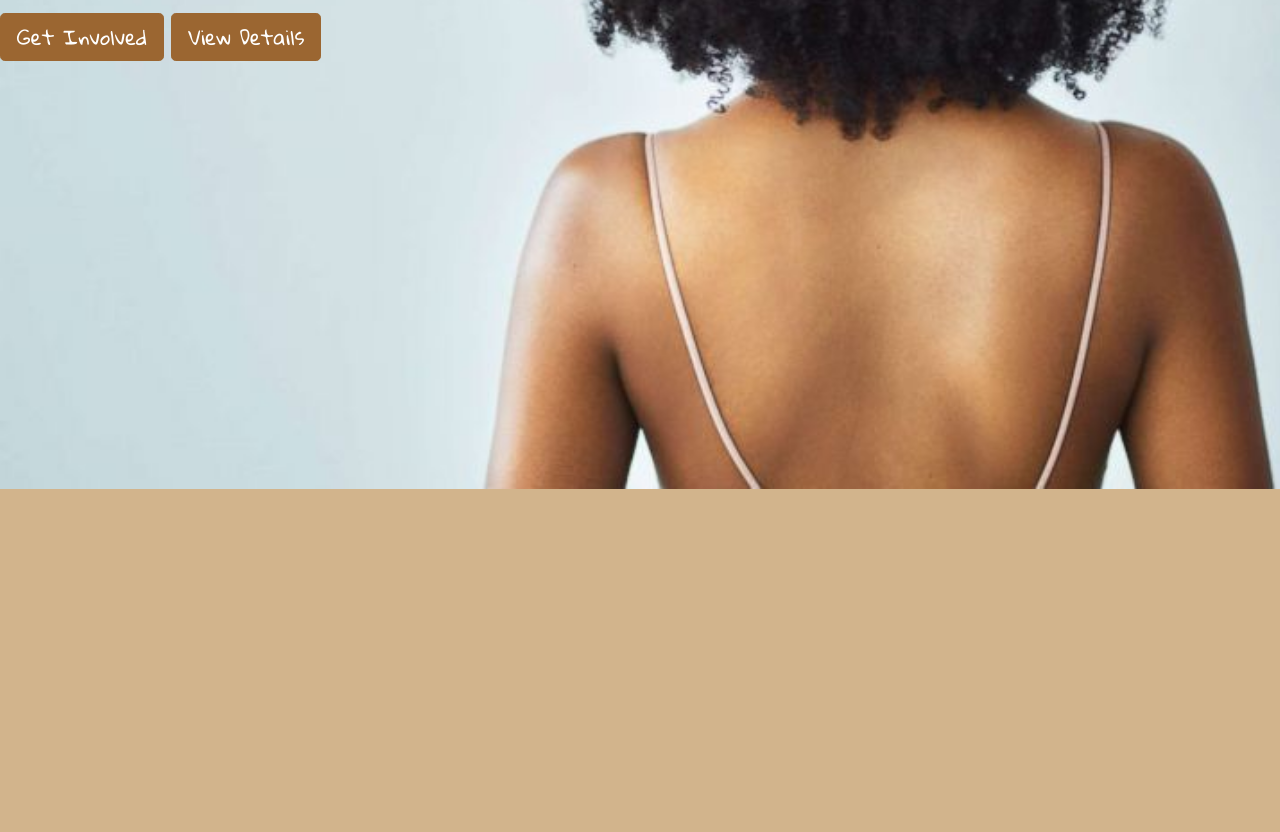
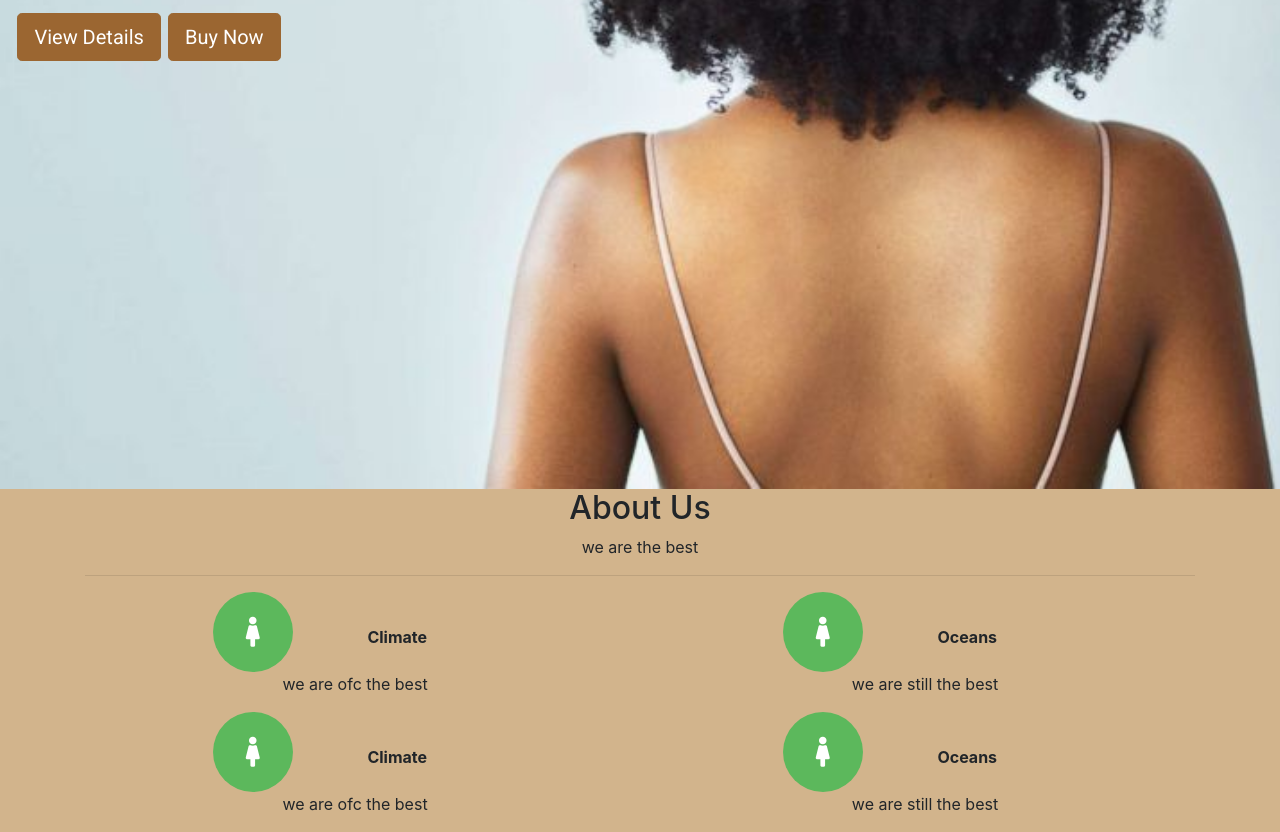
Before and after one commit to kathrynphilbert/Project-One, a plain HTML site: page Index.html in a window 1280 px wide. Shown: the part 567-1399 px from the top of the page. Before the commit the page ends 1056 px from the top, so only its background shows below. Drawn offline with nearby package versions, Linux system fonts and the light colour scheme.

Commit message:
new about us section

```diff
--- a/Index.html
+++ b/Index.html
@@ -5,8 +5,8 @@
     <title>Boilerplate Snippet</title>
     <link rel="stylesheet" href="https://stackpath.bootstrapcdn.com/bootstrap/4.3.1/css/bootstrap.min.css" integrity="sha384-ggOyR0iXCbMQv3Xipma34MD+dH/1fQ784/j6cY/iJTQUOhcWr7x9JvoRxT2MZw1T" crossorigin="anonymous">
     <link rel="stylesheet" type="text/css" href="style.css">
-<link href="https://fonts.googleapis.com/css?family=Gloria+Hallelujah" rel="stylesheet">
-
+<link href="https://fonts.googleapis.com/css?family=Comfortaa|Gloria+Hallelujah|Roboto" rel="stylesheet">
+<link rel="stylesheet" href="https://use.fontawesome.com/releases/v5.7.2/css/all.css" integrity="sha384-fnmOCqbTlWIlj8LyTjo7mOUStjsKC4pOpQbqyi7RrhN7udi9RwhKkMHpvLbHG9Sr" crossorigin="anonymous">
 </head>
 <body>
     <!-- nav bar----------------------------------- -->
@@ -22,25 +22,62 @@
                     <a class="nav-item nav-link" href="#">Team</a>
                     <a class="nav-item nav-link" href="#" tabindex="-1" aria-disabled="true">Products</a>
                     <a class="nav-item nav-link" href="#">For Kids</a>
-                    <a class="nav-item nav-link" href="#">For Older Hair</a>
+                    <a class="nav-item nav-link" href="#">For Silver Hair</a>
                     <a class="nav-item nav-link" href="#">Tips</a>
                 </div>
             </div>
         </nav>
     <!-- end of nav bar----------------------------------- -->
 
-    <!-- begin Header ssection---------------------------- -->
+
+
+    <!-- end Header section---------------------------- -->
+    <begin About Us section></begin>
     <header class= "d-flex align-items-center">
         <div>
             <h1>Hair Kare by K</h1>
             <p> Treat Your Hair Kindly</p>
-            <button class="btn btn-lg btn-primary">Get Involved</button>
             <button class="btn btn-lg btn-success">View Details</button>
+            <button class="btn btn-lg btn-primary">Buy Now</button>
+
         </div>
         </header>
+        <!-- beginning of the About us section -------------------- -->
+    <section class="aboutus container">
+        <h2>About Us</h2>
+        <p>we are the best</p>
+        <hr>
+        <!-- beginning of the grid section -->
+        <!-- first row ----------------- -->
+         <div class="row">
+            <div class="col-md-6">
+                <i class="fas fa-female"></i>
+                <span><strong>Climate</strong></span>
+                <p>we are ofc the best</p>
+            </div>
+        <div class="col-md-6">
+            <i class="fas fa-female"></i>
+            <span><strong>Oceans</strong></span>
+            <p> we are still the best</p>
+        </div>
+      </div>
+      <!-- second row ----------------- -->
+         <div class="row">
+            <div class="col-md-6">
+                <i class="fas fa-female"></i>
+                <span><strong>Climate</strong></span>
+                <p>we are ofc the best</p>
+            </div>
+        <div class="col-md-6">
+            <i class="fas fa-female"></i>
+            <span><strong>Oceans</strong></span>
+            <p> we are still the best</p>
+        </div>
+      </div>
+    </section>
+    <!-- end of About Us section----------------------------------- -->
     <script src="https://code.jquery.com/jquery-3.3.1.slim.min.js" integrity="sha384-q8i/X+965DzO0rT7abK41JStQIAqVgRVzpbzo5smXKp4YfRvH+8abtTE1Pi6jizo" crossorigin="anonymous"></script>
     <script src="https://cdnjs.cloudflare.com/ajax/libs/popper.js/1.14.7/umd/popper.min.js" integrity="sha384-UO2eT0CpHqdSJQ6hJty5KVphtPhzWj9WO1clHTMGa3JDZwrnQq4sF86dIHNDz0W1" crossorigin="anonymous"></script>
     <script src="https://stackpath.bootstrapcdn.com/bootstrap/4.3.1/js/bootstrap.min.js" integrity="sha384-JjSmVgyd0p3pXB1rRibZUAYoIIy6OrQ6VrjIEaFf/nJGzIxFDsf4x0xIM+B07jRM" crossorigin="anonymous"></script>
 </body>
-
 </html>
--- a/style.css
+++ b/style.css
@@ -1,11 +1,9 @@
 body{
     background-color: tan;
 }
-
 .nav-link{
     font-weight: lighter;
 }
-
 .nav-link:hover{
     font-weight:bolder;
     background-color: #eee;
@@ -17,10 +15,36 @@ header{
     background-size:cover;
     text-align:center;
     font-family: 'Gloria Hallelujah', cursive;
+}
+header p{
+    font-style: italic;
+}
 
+.aboutus {
+    text-align: center;
+}
+
+.aboutus i{
+    font-size: 30px;
+    padding: 25px 25px;
+
+   /*change the color*/
+    color: #fff;
+    background-color: #5cb85c;
+
+    /*resize container of icon*/
+    width: 80px;
+    height: 80px;
+
+    /*make the conatiner round*/
+    border-radius: 50%;
+}
+
+.aboutus span{
+    width: 200px;
+    display: inline-block;
 }
 header button{
     background-color: #9b6631 !important;
     border-color: #9b6631 !important;
-
-}
+    font-family: 'Roboto', cursive;}
```
